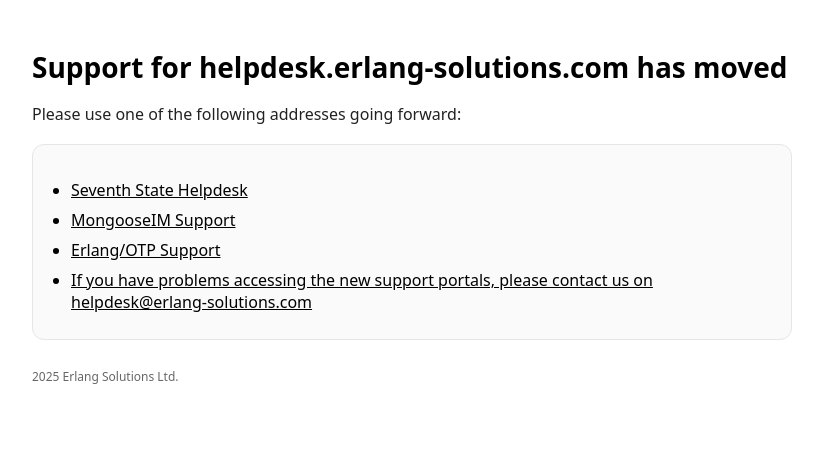
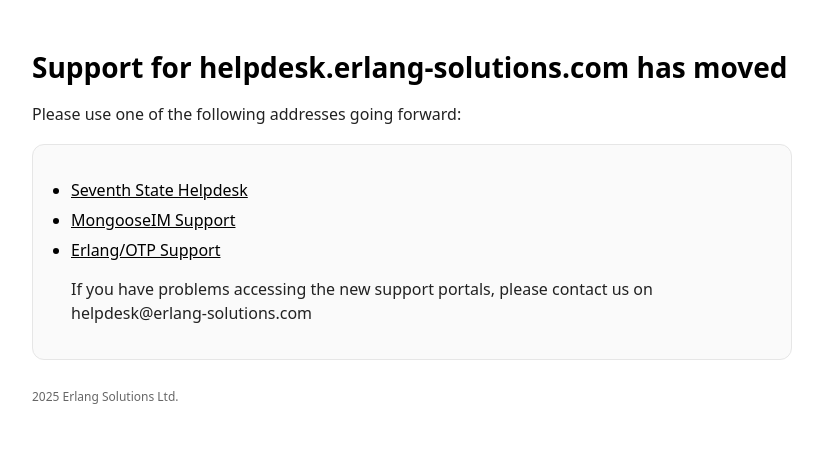
Before and after one commit to esl/helpdesk.erlang-solutions.com, a plain HTML site: page index.html in a window 1280 px wide. Shown: the whole page, without its empty margins (228-1051 px from the left). Drawn offline with Linux system fonts and the light colour scheme.

Commit message:
add index v5

```diff
--- a/index.html
+++ b/index.html
@@ -30,7 +30,7 @@
         <li><a href="http://helpdesk.seventhstate.io">Seventh State Helpdesk</a></li>
         <li><a href="https://erlangsolutions.atlassian.net/servicedesk/customer/portal/3">MongooseIM Support</a></li>
         <li><a href="https://erlang-solutions-nordics.atlassian.net/servicedesk/customer/user/login?destination=portals">Erlang/OTP Support</a></li>
-        <li><a href="mailto:helpdesk@erlang-solutions.com">If you have problems accessing the new support portals, please contact us on helpdesk@erlang-solutions.com</a></li>
+      <p href="mailto:helpdesk@erlang-solutions.com">If you have problems accessing the new support portals, please contact us on helpdesk@erlang-solutions.com</p>
       </ul>
     </div>
 
```
